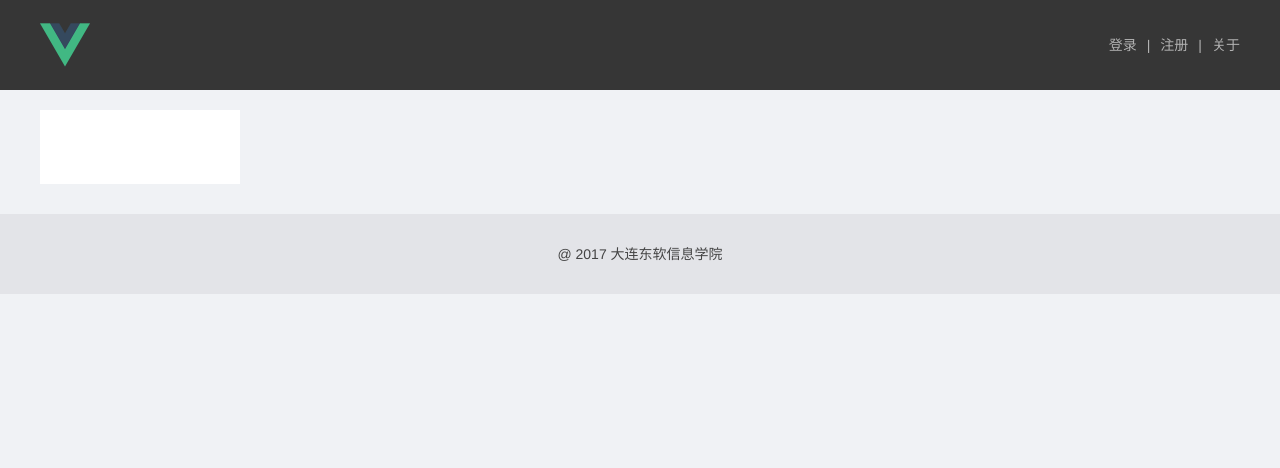
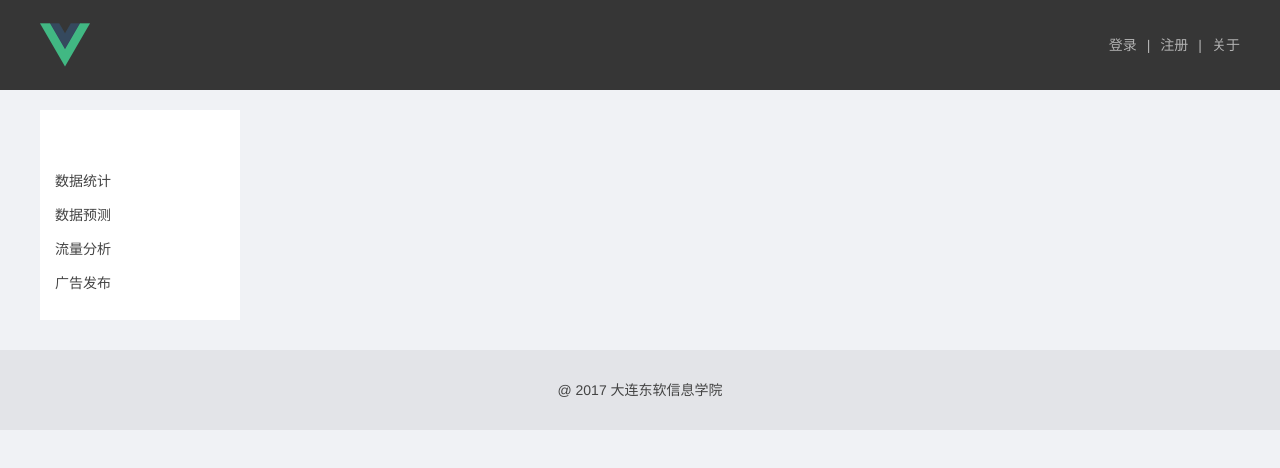
Before and after one commit to neusoftart/vuedemo3, a Vue app: page /detail in a window 1280 px wide. Shown: the top 468 px of the page. Built offline with nearby package versions, Linux system fonts and the light colour scheme; what vue-resource would draw is missing.

Commit message:
添加数据

```diff
--- a/src/pages/detail.vue
+++ b/src/pages/detail.vue
@@ -19,7 +19,43 @@
 </template>
 <script>
 export default{
-
+  data () {
+  return {
+    products: [
+      {
+        name: '数据统计',
+        path: 'count',
+        active: false
+      },
+      {
+        name: '数据预测',
+        path: 'forecast',
+        active: false
+      },
+      {
+        name: '流量分析',
+        path: 'analysis',
+        active: false
+      },
+      {
+        name: '广告发布',
+        path: 'publish',
+        active: false
+      }
+    ],
+    imgMap: {
+      '/detail/count': require("../assets/images/1.png"),
+      '/detail/forecast': require("../assets/images/2.png"),
+      '/detail/analysis': require("../assets/images/3.png"),
+      '/detail/publish': require("../assets/images/4.png")
+    }
+  }
+},
+computed: {
+  productIcon () {
+    return this.imgMap[this.$route.path]
+  }
+}
   }
 </script>
 
```
